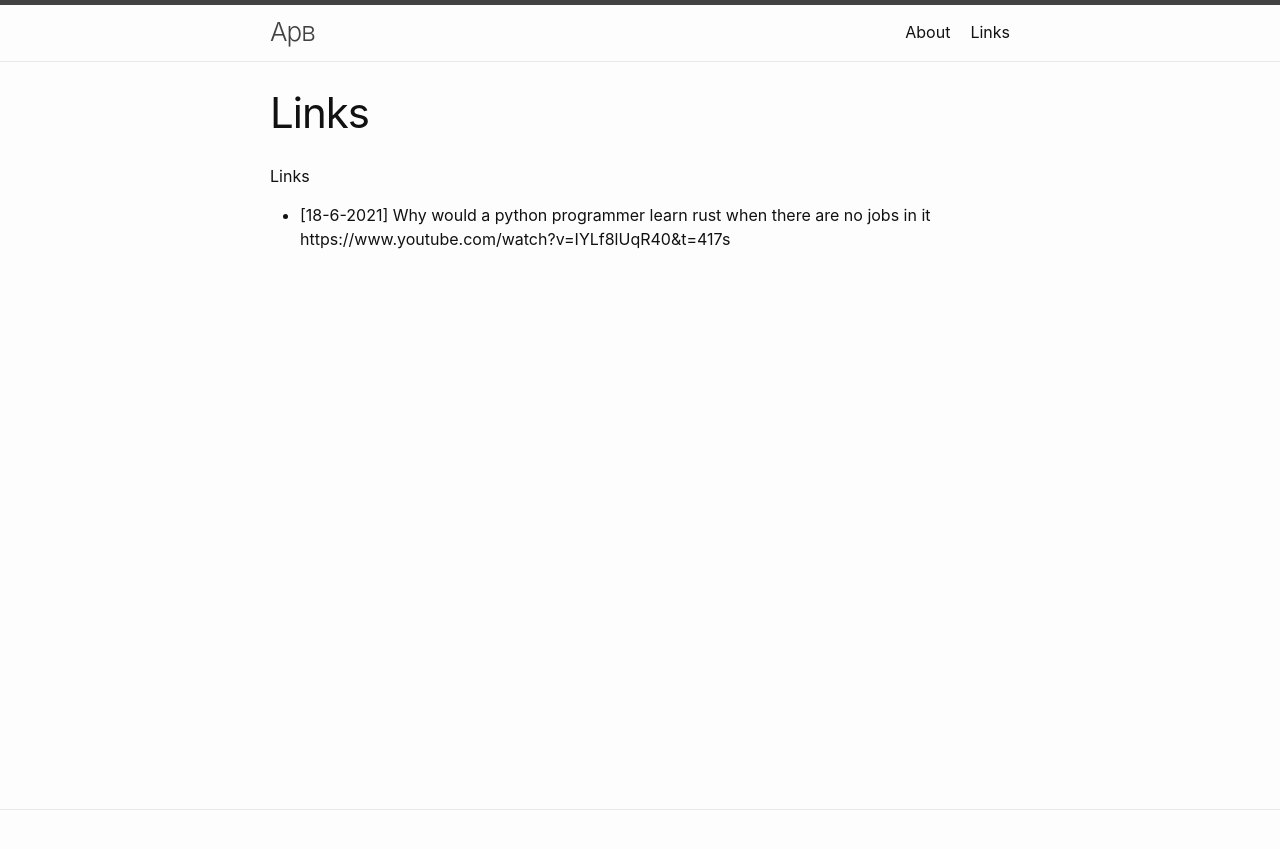
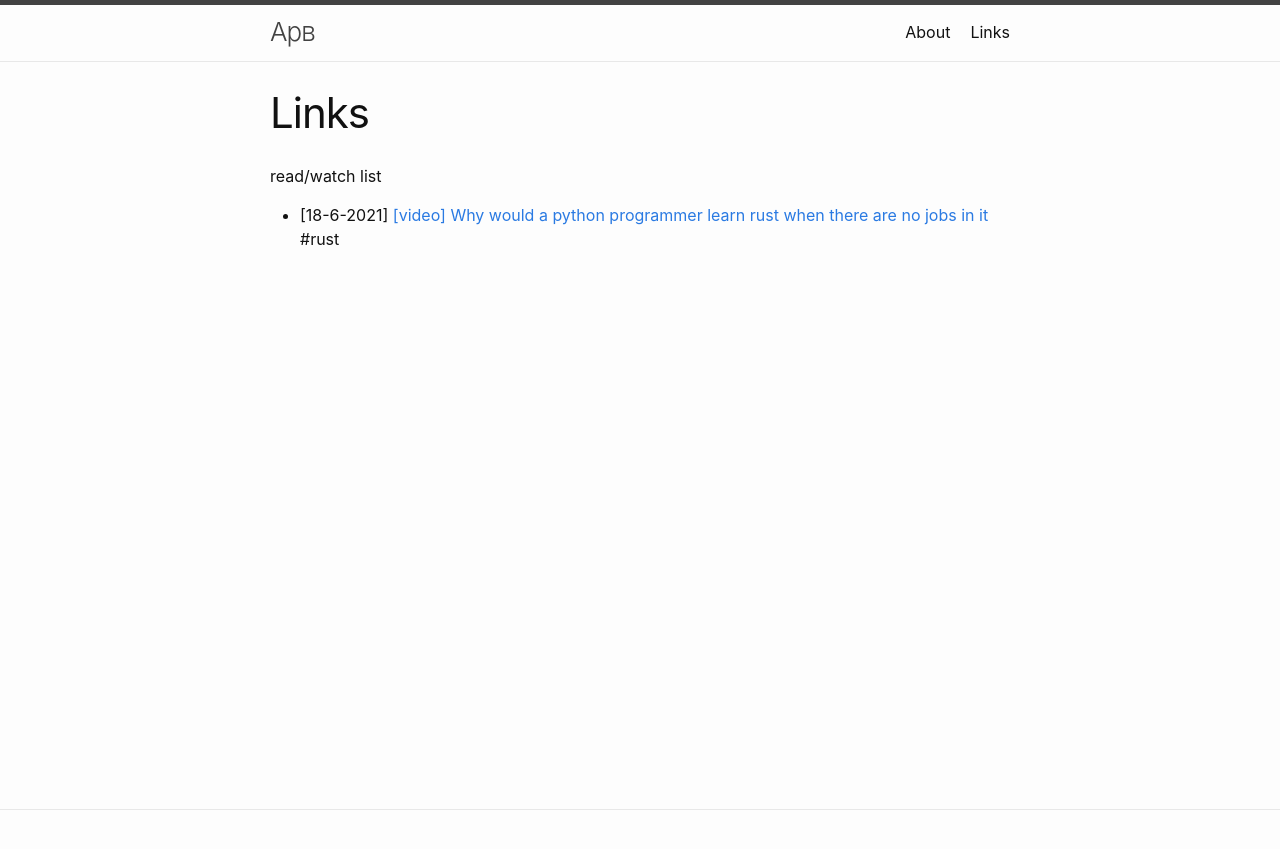
Before and after one commit to arv-pyrna/blog, a Jekyll site: the page built from links.markdown, in a window 1280 px wide. Shown: the top 849 px of the page. Built offline with Jekyll 4.4.1, drawn with Linux system fonts in a browser that asks for light colours.

Commit message:
Changes made on: Пт 18 июн 2021 05:31:44 +07

```diff
--- a/_posts/2021-6-18-hashing.markdown
+++ b/_posts/2021-6-18-hashing.markdown
@@ -1,5 +1,3 @@
-<h1> Hashing </h1>
-
 One of the super cool, in my opinion a magical, blazing fast data structure O(1) = Hashing. It is quite impossible to imagine a life without hashing structure. Hashing is achieved by a hash function mapping a key
 with a value.
 
--- a/links.markdown
+++ b/links.markdown
@@ -4,7 +4,7 @@ title: Links
 permalink: /links/
 ---
 
-Links
+read/watch list
 
-* [18-6-2021] Why would a python programmer learn rust when there are no jobs in it
-https://www.youtube.com/watch?v=IYLf8lUqR40&t=417s
+* [18-6-2021]
+ <a href="https://www.youtube.com/watch?v=IYLf8lUqR40">[video] Why would a python programmer learn rust when there are no jobs in it</a> #rust
```
Also changed, not shown: _posts/2020-09-21-first-post.markdown (deleted, +0 -16 lines), _posts/2020-09-26-moscow-metro.md (deleted, +0 -11 lines), 1 other file.
